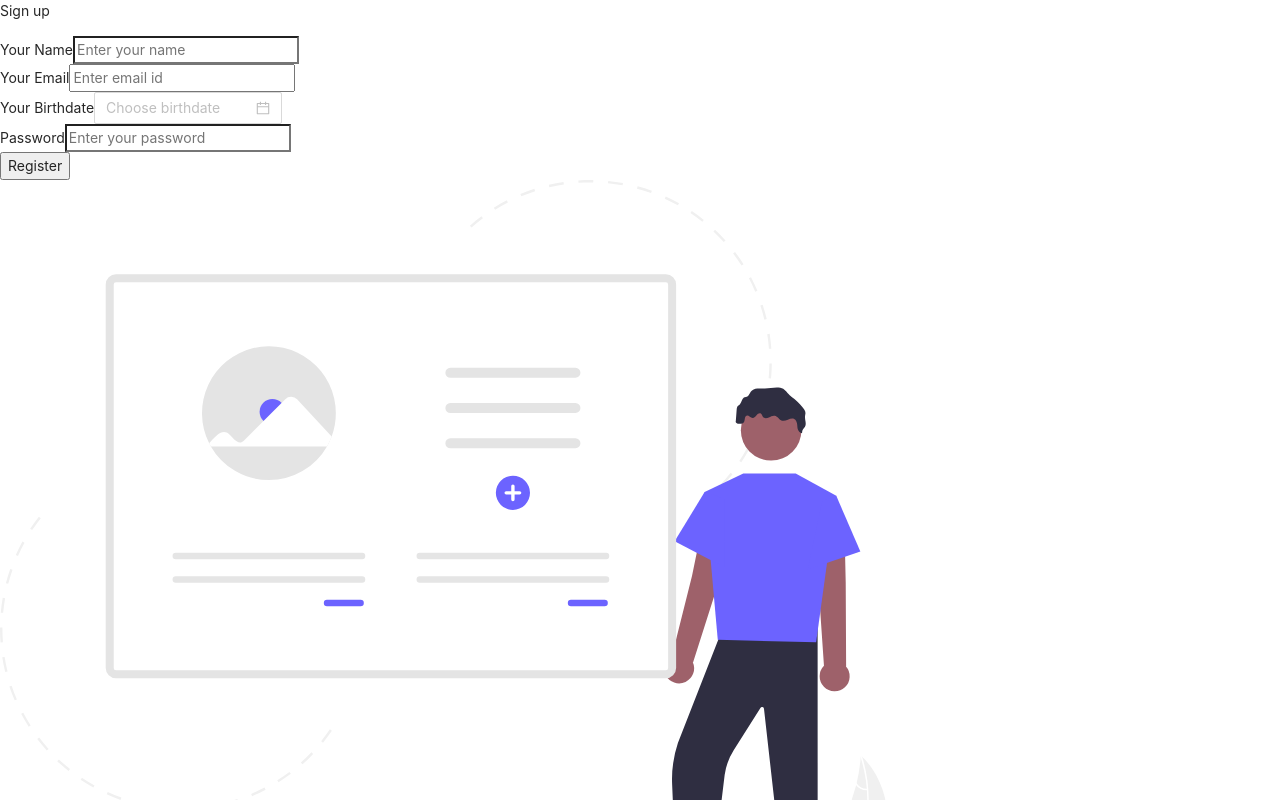
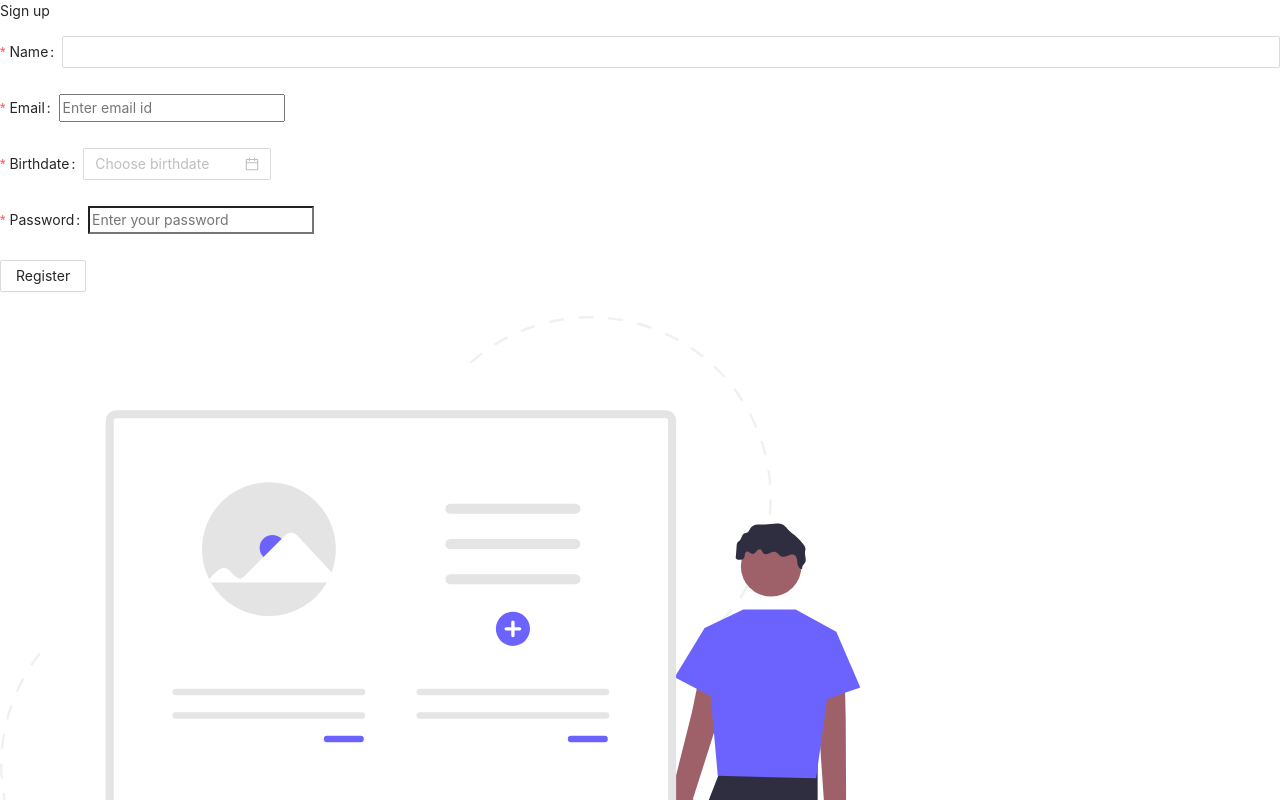
Before and after one commit to sarthak20shah/proj1, a React (Create React App) app: page /signup in a window 1280 px wide. Shown: the top 800 px of the page. Built offline with nearby package versions, Linux system fonts and the light colour scheme; the HTML template or start-up script is replaced by a standard one.

Commit message:
design commitaaasassaxxzza

```diff
--- a/src/components/Addnew.tsx
+++ b/src/components/Addnew.tsx
@@ -62,8 +62,13 @@ function Addnew() {
             {...layout}
             name="nest-messages"
             validateMessages={validateMessages}
+            onFinish={handleSubmit}
           >
-            <Form.Item name={["user", "name"]} label="Name">
+            <Form.Item
+              label="Name"
+              name="Name"
+              rules={[{ required: true, message: "Please input your Name!" }]}
+            >
               <Input
                 required={true}
                 value={name}
@@ -71,15 +76,17 @@ function Addnew() {
               />
             </Form.Item>
             <Form.Item
-              name={["user", "email"]}
               label="Email"
-              rules={[{ type: "email" }]}
+              name="Email"
+              rules={[
+                {
+                  type: "email",
+                  required: true,
+                  message: "Please input your Email!",
+                },
+              ]}
             >
-              <Input
-                value={email}
-                required={true}
-                onChange={(e) => setEmail(e.target.value)}
-              />
+              <Input value={email} onChange={(e) => setEmail(e.target.value)} />
             </Form.Item>
             {/* <Form.Item
           name={["user", "age"]}
@@ -99,7 +106,7 @@ function Addnew() {
           <Input.TextArea />
         </Form.Item> */}
             <Form.Item wrapperCol={{ ...layout.wrapperCol, offset: 8 }}>
-              <Button type="primary" htmlType="submit" onClick={handleSubmit}>
+              <Button type="primary" htmlType="submit">
                 Submit
               </Button>
             </Form.Item>
--- a/src/components/Login.tsx
+++ b/src/components/Login.tsx
@@ -10,6 +10,9 @@ import "./Login.css";
 const Login = () => {
   const onFinish = (values: any) => {
     console.log("Received values of form: ", values);
+  };
+  const onFinishFailed = (values: any) => {
+    toast.error(values);
   };
 
   const [name, setName] = useState("");
@@ -104,13 +107,21 @@ const Login = () => {
         <div className="col-md-10 col-lg-6 col-xl-5 order-2 order-lg-1">
           <p className="text-center h1 fw-bold mb-5 mx-1 mx-md-4 mt-4">Login</p>
 
-          <form className="mx-1 mx-md-5">
+          <Form
+            className="mx-1 mx-md-5"
+            onFinish={handleSubmit}
+            onFinishFailed={onFinishFailed}
+          >
             <div className="d-flex flex-row align-items-center mb-4">
               <i className="fas fa-user fa-lg me-3 fa-fw"></i>
-              <div className="form-outline flex-fill mb-0">
-                <label className="form-label" htmlFor="form3Example1c">
-                  Your Name
-                </label>
+              <Form.Item
+                label="Username"
+                name="username"
+                className="form-outline flex-fill mb-0"
+                rules={[
+                  { required: true, message: "Please input your username!" },
+                ]}
+              >
                 <input
                   autoComplete="true"
                   type="text"
@@ -118,40 +129,44 @@ const Login = () => {
                   className="form-control"
                   value={name}
                   onChange={(e) => setName(e.target.value)}
-                  required={true}
+                  required
                   placeholder="Enter your name"
                 />
-              </div>
+              </Form.Item>
             </div>
 
             <div className="d-flex flex-row align-items-center mb-4">
               <i className="fas fa-lock fa-lg me-3 fa-fw"></i>
-              <div className="form-outline flex-fill mb-0">
-                <label className="form-label" htmlFor="form3Example4c">
-                  Password
-                </label>
+              <Form.Item
+                className="form-outline flex-fill mb-0"
+                rules={[
+                  { required: true, message: "Please input your Password!" },
+                ]}
+                label="Password"
+                name="Password"
+              >
                 <input
                   type="password"
                   id="form3Example4c"
                   className="form-control"
                   value={password}
                   onChange={(e) => setPassword(e.target.value)}
-                  required={true}
+                  required
                   placeholder="Enter your password"
                 />
-              </div>
+              </Form.Item>
             </div>
 
-            <div className="d-flex justify-content-center mx-4 mb-3 mb-lg-4">
-              <button
-                type="button"
+            <Form.Item className="d-flex justify-content-center mx-4 mb-3 mb-lg-4">
+              <Button
+                htmlType="submit"
                 className="btn btn-primary btn-lg"
-                onClick={handleSubmit}
+                // onClick={handleSubmit}
               >
                 Login
-              </button>
-            </div>
-          </form>
+              </Button>
+            </Form.Item>
+          </Form>
         </div>
         <div className="col-md-10 col-lg-6 col-xl-7 d-flex align-items-center order-1 order-lg-2">
           {/* <img
--- a/src/components/Signup.tsx
+++ b/src/components/Signup.tsx
@@ -32,8 +32,7 @@ const Signup = () => {
   //   console.log("date", date);
   // }
 
-  const handleSubmit = (e: { preventDefault: () => void }) => {
-    e.preventDefault();
+  const handleSubmit = () => {
     const usedata: any = localStorage.getItem("allUserData");
     const allUserData = JSON.parse(usedata);
     let format = moment(bDate).format("DD/MM/YYYY");
@@ -92,47 +91,63 @@ const Signup = () => {
             Sign up
           </p>
 
-          <form className="mx-1 mx-md-5">
+          <Form className="mx-1 mx-md-5" onFinish={handleSubmit}>
             <div className="d-flex flex-row align-items-center mb-4">
               <i className="fas fa-user fa-lg me-3 fa-fw"></i>
-              <div className="form-outline flex-fill mb-0">
-                <label className="form-label" htmlFor="form3Example1c">
-                  Your Name
-                </label>
-                <input
+              <Form.Item
+                className="form-outline flex-fill mb-0"
+                rules={[{ required: true, message: "Please input your Name!" }]}
+                label="Name"
+                name="Name"
+              >
+                {/* <input
                   autoComplete="true"
-                  type="text"
-                  id="form3Example1c"
+
+
                   className="form-control"
                   value={name}
                   onChange={(e) => setName(e.target.value)}
-                  required={true}
                   placeholder="Enter your name"
+                /> */}
+                <Input
+                  type="text"
+                  value={name}
+                  onChange={(e) => setName(e.target.value)}
                 />
-              </div>
+              </Form.Item>
             </div>
 
             <div className="d-flex flex-row align-items-center mb-4">
               <i className="fas fa-envelope fa-lg me-3 fa-fw"></i>
-              <div className="form-outline flex-fill mb-0">
-                <label className="form-label" htmlFor="form3Example3c">
-                  Your Email
-                </label>
+              <Form.Item
+                className="form-outline flex-fill mb-0"
+                rules={[
+                  { required: true, message: "Please input your Email!" },
+                ]}
+                label="Email"
+                name="Email"
+              >
                 <input
                   type="email"
                   id="form3Example3c"
                   className="form-control"
                   value={email}
                   onChange={(e) => setEmail(e.target.value)}
-                  required={true}
                   placeholder="Enter email id"
                 />
-              </div>
+              </Form.Item>
             </div>
 
             <div className="d-flex flex-row align-items-center mb-4">
               <i className="fas fa-envelope fa-lg me-3 fa-fw"></i>
-              <div className="form-outline flex-fill mb-0">
+              <Form.Item
+                className="form-outline flex-fill mb-0"
+                rules={[
+                  { required: true, message: "Please input your Birthdate!" },
+                ]}
+                label="Birthdate"
+                name="Birthdate"
+              >
                 {/* <input
                           type="text"
                           className="form-control"
@@ -140,9 +155,6 @@ const Signup = () => {
 
                           required={true}
                         /> */}
-                <label className="form-label" htmlFor="form3Example3c">
-                  Your Birthdate
-                </label>
 
                 <DatePicker
                   onChange={(dateString: any) => {
@@ -152,37 +164,41 @@ const Signup = () => {
                   className="form-control"
                   placeholder="Choose birthdate"
                 />
-              </div>
+              </Form.Item>
             </div>
 
             <div className="d-flex flex-row align-items-center mb-4">
               <i className="fas fa-lock fa-lg me-3 fa-fw"></i>
-              <div className="form-outline flex-fill mb-0">
-                <label className="form-label" htmlFor="form3Example4c">
-                  Password
-                </label>
+              <Form.Item
+                className="form-outline flex-fill mb-0"
+                rules={[
+                  { required: true, message: "Please input your Password!" },
+                ]}
+                label="Password"
+                name="Password"
+              >
                 <input
                   type="password"
                   id="form3Example4c"
                   className="form-control"
                   value={password}
                   onChange={(e) => setPassword(e.target.value)}
-                  required={true}
                   placeholder="Enter your password"
                 />
-              </div>
+              </Form.Item>
             </div>
 
-            <div className="d-flex justify-content-center mx-4 mb-3 mb-lg-4">
-              <button
-                type="button"
+            <Form.Item className="d-flex justify-content-center mx-4 mb-3 mb-lg-4">
+              <Button
+                htmlType="submit"
+                // type="button"
                 className="btn btn-primary btn-lg"
-                onClick={handleSubmit}
+                // onClick={handleSubmit}
               >
                 Register
-              </button>
-            </div>
-          </form>
+              </Button>
+            </Form.Item>
+          </Form>
         </div>
         <div className="col-md-10 col-lg-6 col-xl-7 d-flex align-items-center order-1 order-lg-2">
           {/* <img
```
